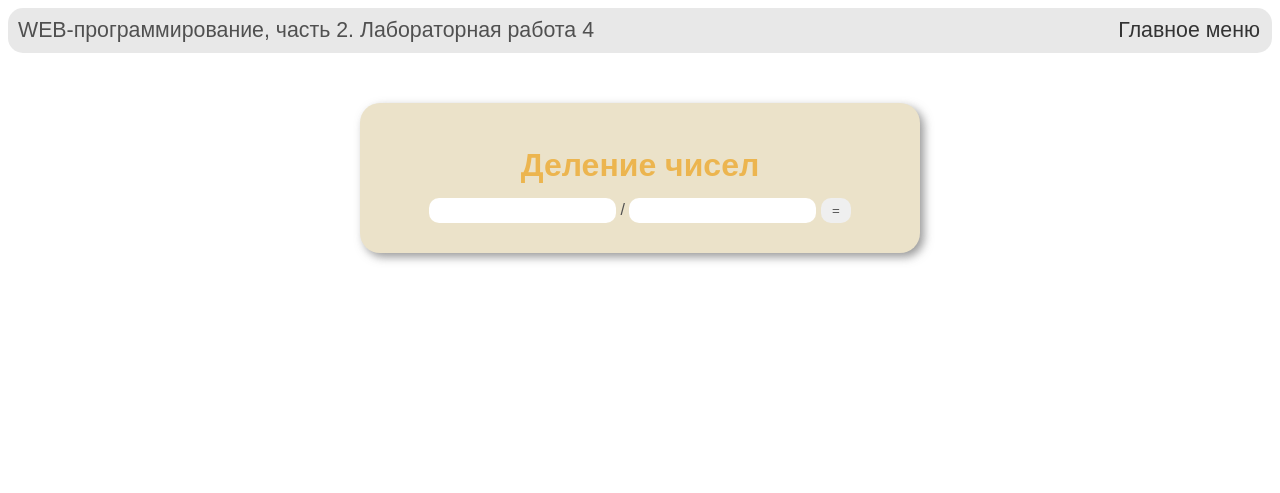
After one commit to Anjelaaaaa/web-programming-labs, a Flask app: page /lab4/div-form in a window 1280 px wide. The commit adds this page. Shown: the top 493 px of the page. Run offline with Flask 3, Linux system fonts and the light colour scheme.

Commit message:
Деление

```diff
--- a/lab4.py
+++ b/lab4.py
@@ -5,3 +5,22 @@ lab4 = Blueprint('lab4', __name__)
 @lab4.route('/lab4/')
 def lab():
     return render_template('lab4/lab4.html')
+
+
+@lab4.route('/lab4/div-form')
+def div_form():
+    return render_template('lab4/div-form.html')
+
+
+@lab4.route('/lab4/div', methods = ['POST'])
+def div():
+    x1 = request.form.get('x1')
+    x2 = request.form.get('x2')
+    if x1 == '' or x2 == '':
+        return render_template('lab4/div.html', error='Все поля должны быть заполнены!')
+    x1 = int(x1)
+    x2 = int(x2)
+    if x2 == 0:
+        return render_template('lab4/div.html', error0='На ноль делить нельзя!')
+    result = x1 / x2
+    return render_template('lab4/div.html', x1=x1, x2=x2, result=result)
--- a/static/main.css
+++ b/static/main.css
@@ -109,6 +109,9 @@ div.menu:hover {
 }
 .header7 {
     color: rgb(85, 199, 214);
+}
+.header8 {
+    color: rgb(236, 181, 79);
 }
 .forheader {
     line-height: 45px;
@@ -491,7 +494,6 @@ div.phrase {
 .game2 {
     color: rgb(138, 212, 88);
     padding: 5px;
-
 }
 .game3 {
     color: rgb(233, 189, 94);
@@ -499,3 +501,9 @@ div.phrase {
 .game4 {
     color: rgb(233, 126, 94);
 }
+.division {
+    background-color: rgb(235, 226, 201);
+}
+.equal {
+    width: 30px;
+}
--- /dev/null
+++ b/templates/lab4/div-form.html
@@ -0,0 +1,13 @@
+{% extends "base.html" %}
+
+{# номер лабораторной работы: #}
+{% block lab %}  Лабораторная работа 4 {% endblock %}
+
+{# основной контент: #}
+{% block main %}
+    <form class="list center division" method="post" action="/lab4/div">
+        <h1 class="header8">Деление чисел</h1>
+        <input class="userinfo" type="number" name="x1"> / <input class="userinfo" type="number" name="x2">
+        <input class="userinfo equal" type="submit" value="=">
+    </form>
+{% endblock %}
--- a/templates/lab4/lab4.html
+++ b/templates/lab4/lab4.html
@@ -9,7 +9,7 @@
     <div class="center">Тема лабораторной - Формы (POST). Список сделанных страниц:</div>
     <div class="list lab4">
         <ol>
-            <li><a href="">***</a></li>
+            <li><a href="/lab4/div-form">Деление</a></li>
         </ol>
     </div>
 {% endblock %}
```
Also changed, not shown: templates/lab4/div.html (added, +21 -0 lines).
